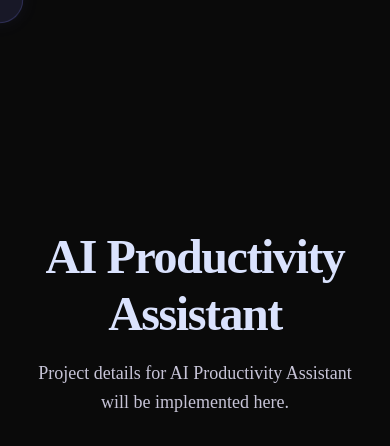
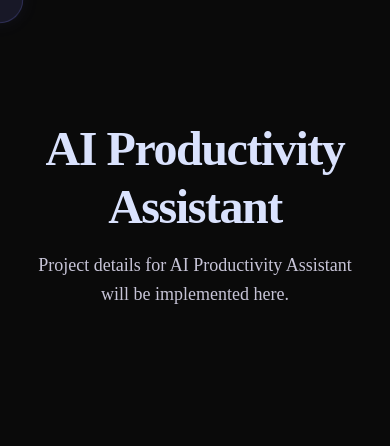
Before and after one commit to M-Ehthisham18/freelancing-portfolio, a Next.js app: page /projects/ai-productivity-assistant in a window 390 px wide. Shown: the top 446 px of the page. Built offline with nearby package versions, Linux system fonts and the light colour scheme; no server answers.

Commit message:
fix: improve project detail responsive spacing

```diff
--- a/app/projects/[slug]/page.tsx
+++ b/app/projects/[slug]/page.tsx
@@ -11,7 +11,7 @@ export default async function ProjectPage({ params }: { params: Promise<{ slug:
 
   if (!project) {
     return (
-      <Section className="flex items-center justify-center min-h-[calc(100vh-200px)]">
+      <Section className="py-24">
         <Container>
           <ErrorState
             type="not-found"
@@ -28,7 +28,7 @@ export default async function ProjectPage({ params }: { params: Promise<{ slug:
   }
 
   return (
-    <Section className="flex items-center justify-center min-h-[calc(100vh-200px)]">
+    <Section className="py-24">
       <Container>
         <div className="text-center">
           <h1 className="text-headline-lg font-bold text-on-background mb-4">{project.title}</h1>
```
